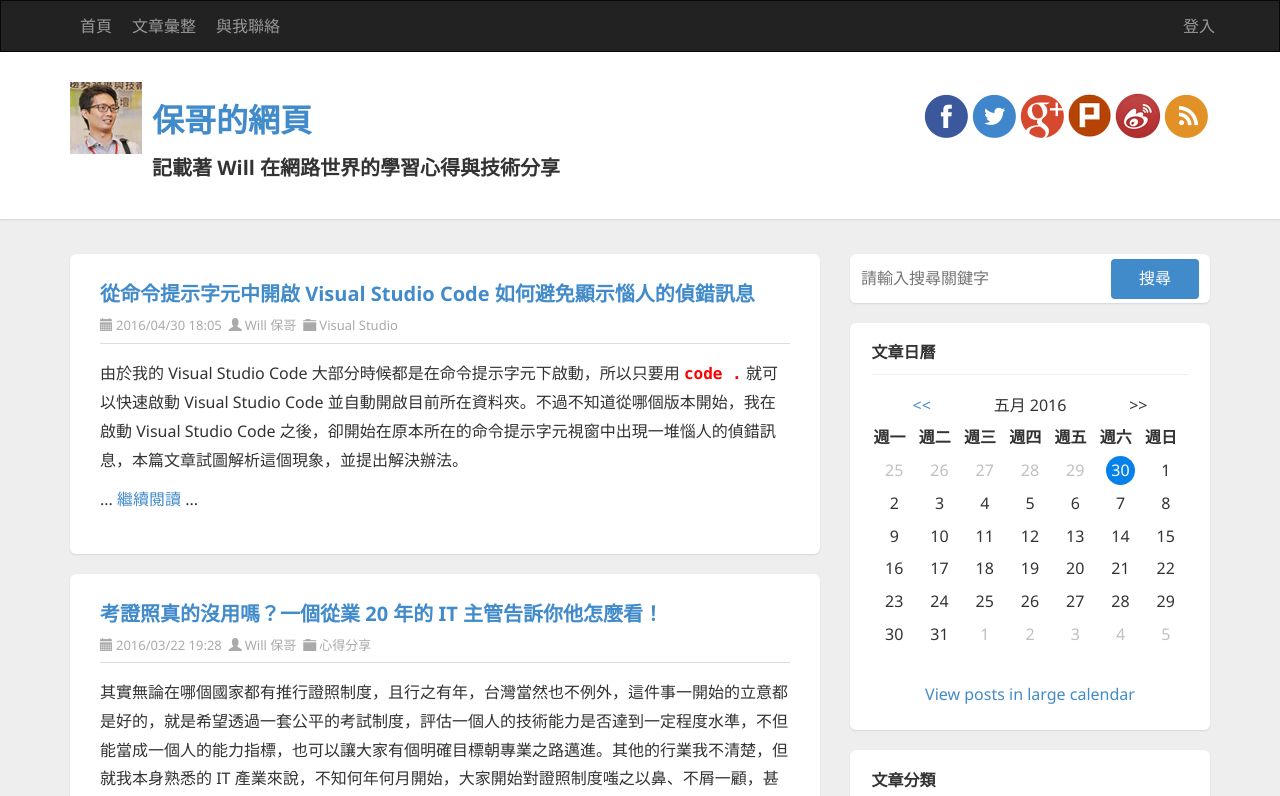
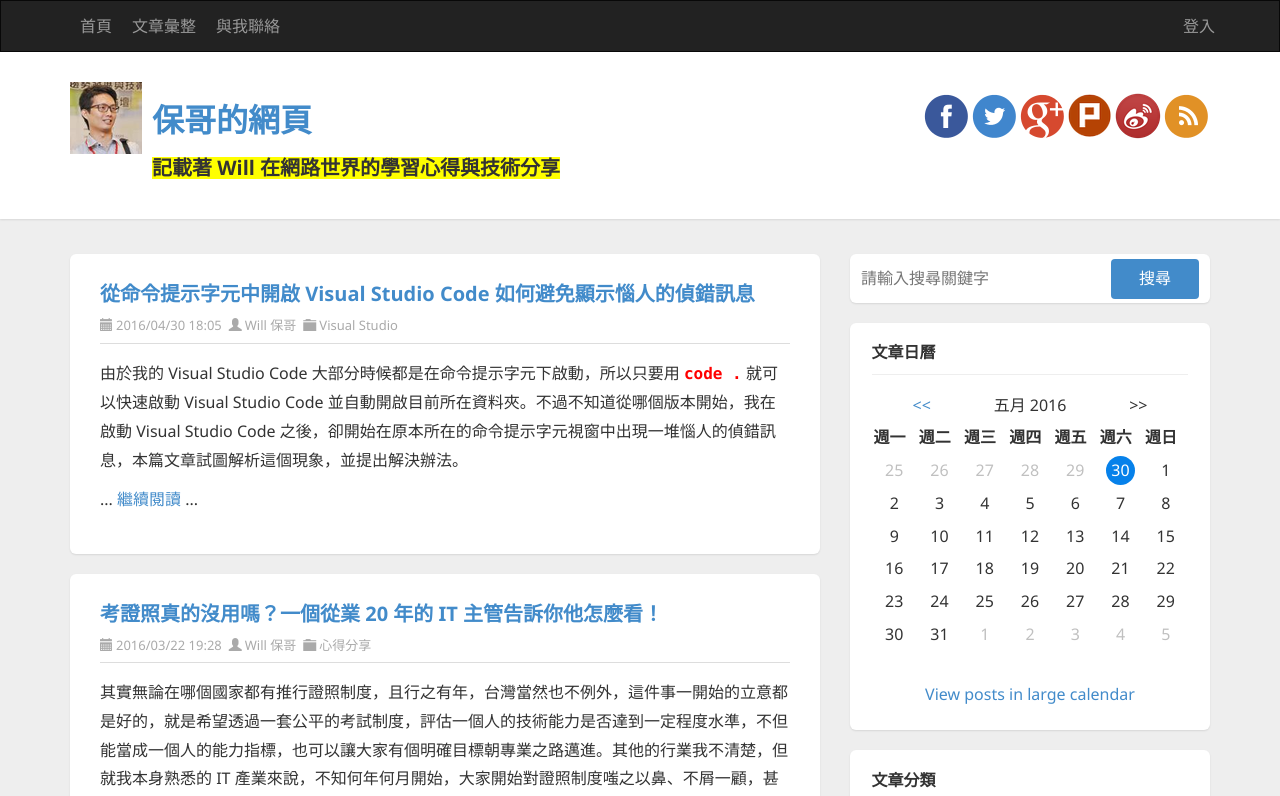
Before and after one commit to cataska/angular-beginner-camp, an Angular app: page / in a window 1280 px wide. Shown: the top 796 px of the page. Built offline with nearby package versions, Linux system fonts and the light colour scheme.

Commit message:
Add ngClass and ngStyle

```diff
--- a/src/app/header/header.component.css
+++ b/src/app/header/header.component.css
@@ -0,0 +1,3 @@
+.highlight {
+  color: red;
+}
--- a/src/app/header/header.component.html
+++ b/src/app/header/header.component.html
@@ -31,7 +31,9 @@
 
       <div class="pull-left">
         <h1><a href="http://blog.miniasp.com/">{{ title }} </a></h1>
-        <h3>記載著 Will 在網路世界的學習心得與技術分享</h3>
+        <h3 [ngClass]="{'highlight': is_h3_highlight}"
+            [ngStyle]="getStyle()"
+            (click)="is_h3_highlight = !is_h3_highlight">記載著 Will 在網路世界的學習心得與技術分享</h3>
       </div>
 
       <div id="social-icons" class="pull-right social-icon">
--- a/src/app/header/header.component.ts
+++ b/src/app/header/header.component.ts
@@ -9,6 +9,8 @@ export class HeaderComponent implements OnInit {
 
   title = "保哥的網頁";
 
+  is_h3_highlight = false;
+
   constructor() { }
 
   ngOnInit() {
@@ -19,4 +21,8 @@ export class HeaderComponent implements OnInit {
     console.log(evt);
     console.log(evt.clientX);
   }
+
+  getStyle() {
+    return {'background-color': 'yellow'};
+  }
 }
```
